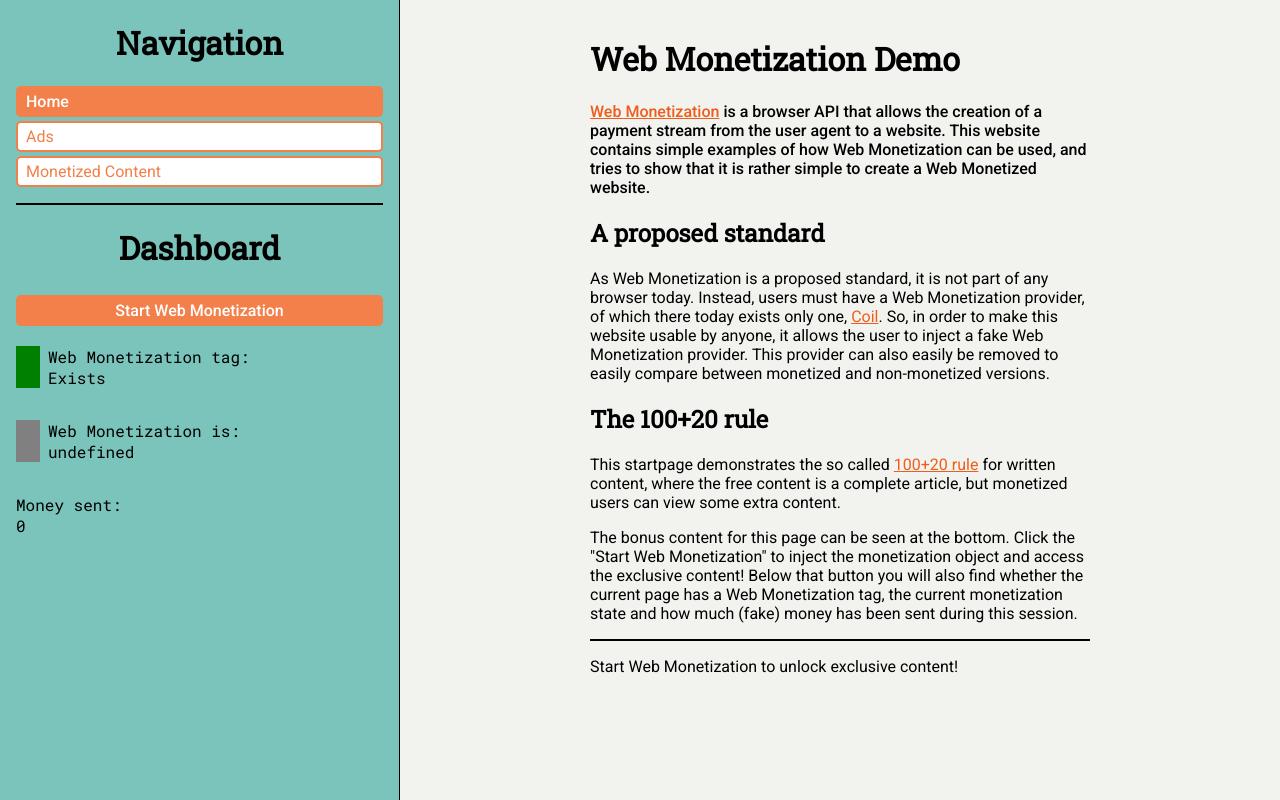
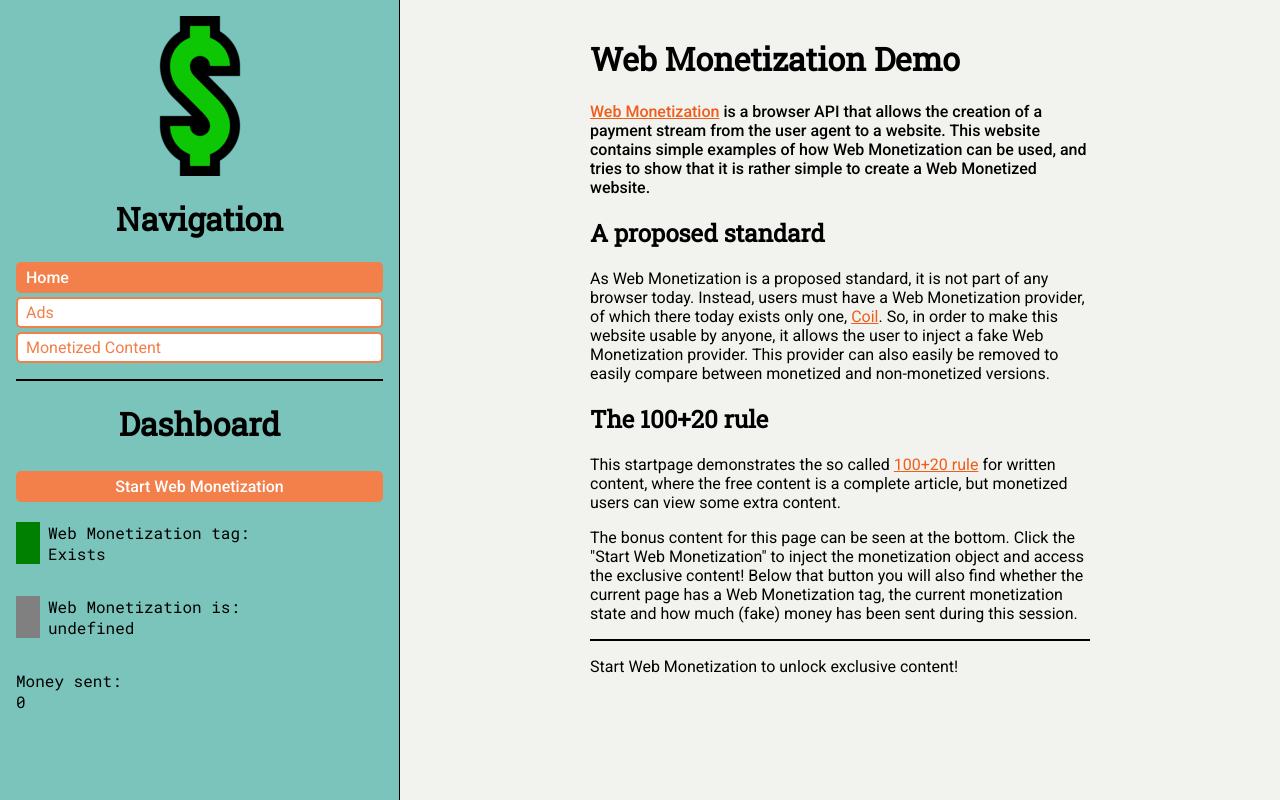
Before and after one commit to Doverstav/kitscon202, a React (Create React App) app: page / in a window 1280 px wide. Built offline with nearby package versions, Linux system fonts and the light colour scheme.

Commit message:
Add 'logo' to sidebar

```diff
--- a/src/App.css
+++ b/src/App.css
@@ -4,6 +4,12 @@
   display: flex;
   flex-direction: row;
   justify-content: center;
+}
+
+.dollar-sign-image {
+  display: block;
+  max-width: 50%;
+  margin: auto;
 }
 
 .sidebar {
@@ -15,7 +21,6 @@
   background-color: #7ac4bb;
 
   padding: 16px;
-  padding-top: 0;
 
   border-right: 1px solid black;
 }
--- a/src/App.js
+++ b/src/App.js
@@ -6,6 +6,7 @@ import MonetizedContent from "./components/MonetizedContent/MonetizedContent";
 import WebMonetizationSpoofer from "./components/WebMonetizationSpoofer/WebMonetizationSpoofer";
 import Button from "./components/common/Button";
 import Separator from "./components/common/Separator";
+import dollarSign from "./res/heavy-dollar-sign.png"
 
 const ADS = "Ads";
 const MONETIZED_CONTENT = "MonetizedContent";
@@ -31,6 +32,7 @@ function App() {
   return (
     <div className="App">
       <div className="sidebar">
+        <img className="dollar-sign-image" src={dollarSign} alt="Dollar sign emoji" />
         <h1 className="sidebar-header">Navigation</h1>
         <Button
           onClick={() => setActivePage(HOME)}
```
Also changed, not shown: src/res/heavy-dollar-sign.png (added).
